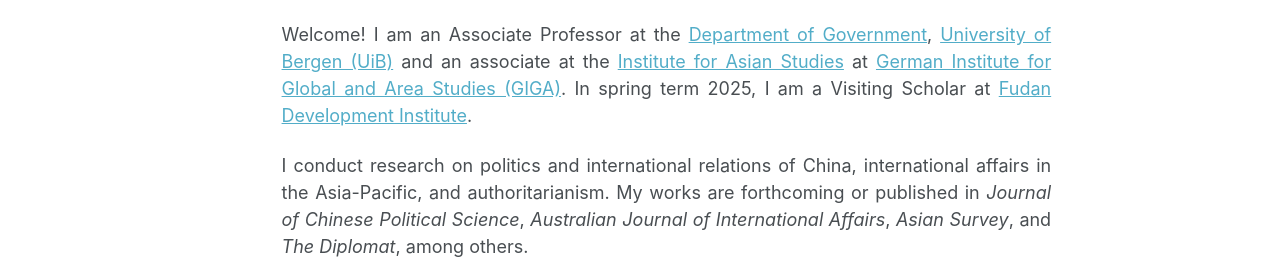
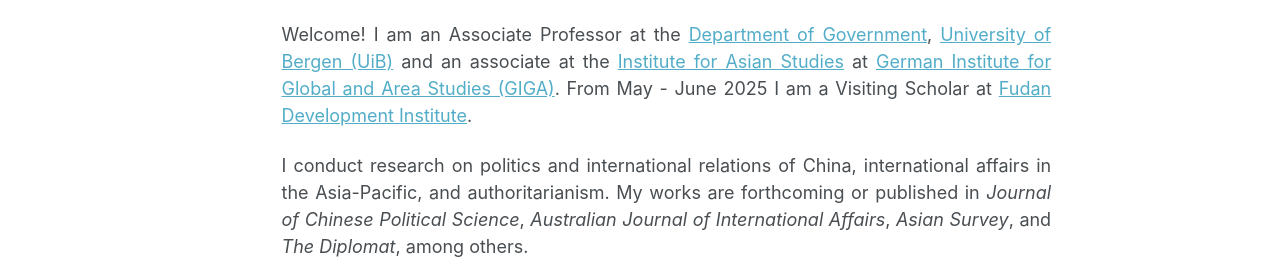
Before and after one commit to ehsong/ehsong.github.io, a Jekyll site: the page built from _pages/about.md, in a window 1280 px wide and 1267 px high. Shown: the part 586-856 px from the top of the window. Built offline with Jekyll 4.4.1, drawn with Linux system fonts in a browser that asks for light colours; some web fonts are replaced.

Commit message:
Update about.md

```diff
--- a/_pages/about.md
+++ b/_pages/about.md
@@ -9,7 +9,7 @@
 ---
 <img src="https://github.com/ehsong/ehsong.github.io/blob/master/images/east_asia_resized.jpg?raw=true" width="700" height="466">
 
-Welcome! I am an Associate Professor at the [Department of Government](https://www.uib.no/en/gov), [University of Bergen (UiB)](https://www.uib.no/en) and an associate at the [Institute for Asian Studies](https://www.giga-hamburg.de/en/institutes/giga-institute-for-asian-studies/) at [German Institute for Global and Area Studies (GIGA)](https://www.giga-hamburg.de/en/). In spring term 2025, I am a Visiting Scholar at [Fudan Development Institute](https://fddi.fudan.edu.cn/fddien/main.htm).
+Welcome! I am an Associate Professor at the [Department of Government](https://www.uib.no/en/gov), [University of Bergen (UiB)](https://www.uib.no/en) and an associate at the [Institute for Asian Studies](https://www.giga-hamburg.de/en/institutes/giga-institute-for-asian-studies/) at [German Institute for Global and Area Studies (GIGA)](https://www.giga-hamburg.de/en/). From May - June 2025 I am a Visiting Scholar at [Fudan Development Institute](https://fddi.fudan.edu.cn/fddien/main.htm).
 
 I conduct research on politics and international relations of China, international affairs in the Asia-Pacific, and authoritarianism. My works are forthcoming or published in *Journal of Chinese Political Science*, *Australian Journal of International Affairs*, *Asian Survey*, and *The Diplomat*, among others.
 
```
